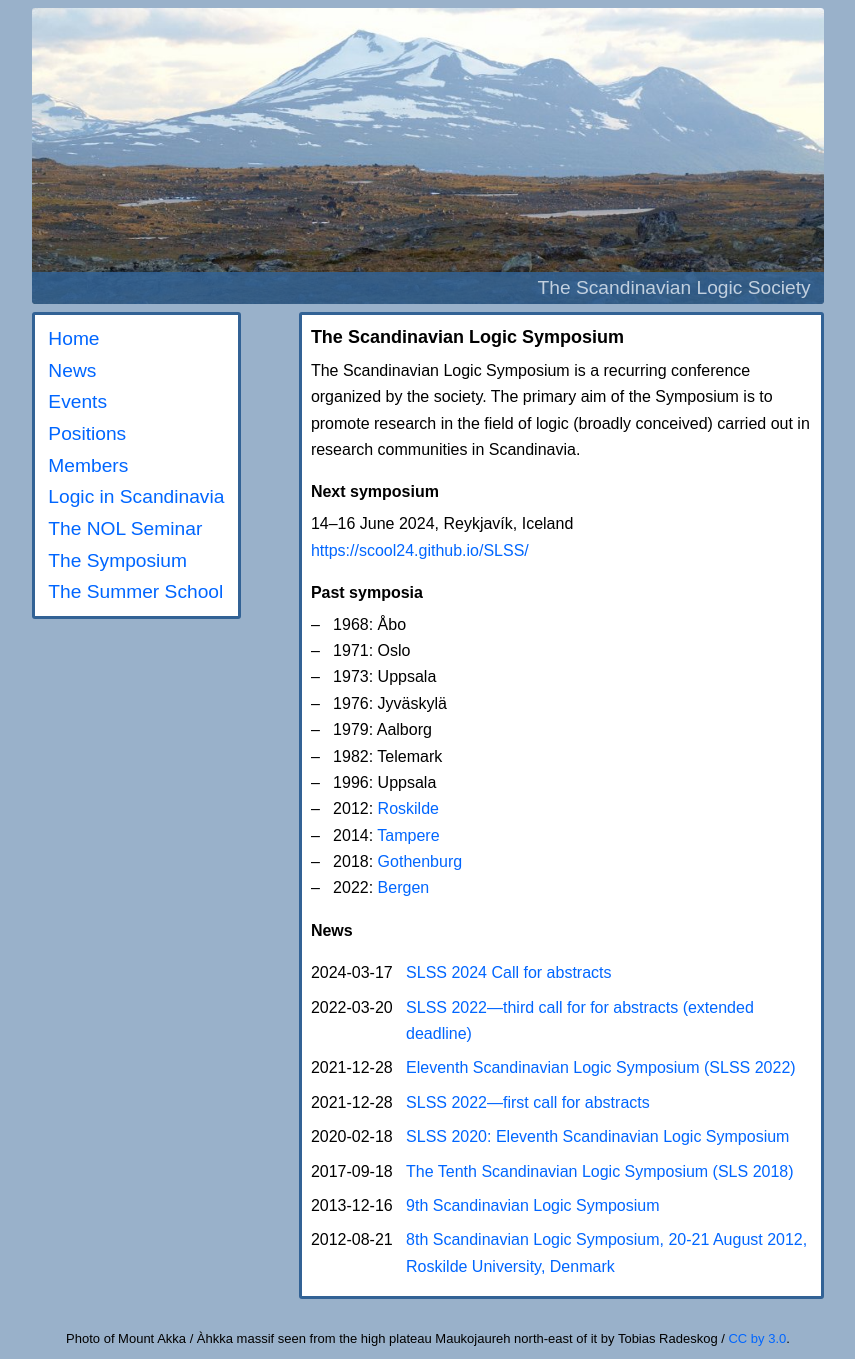
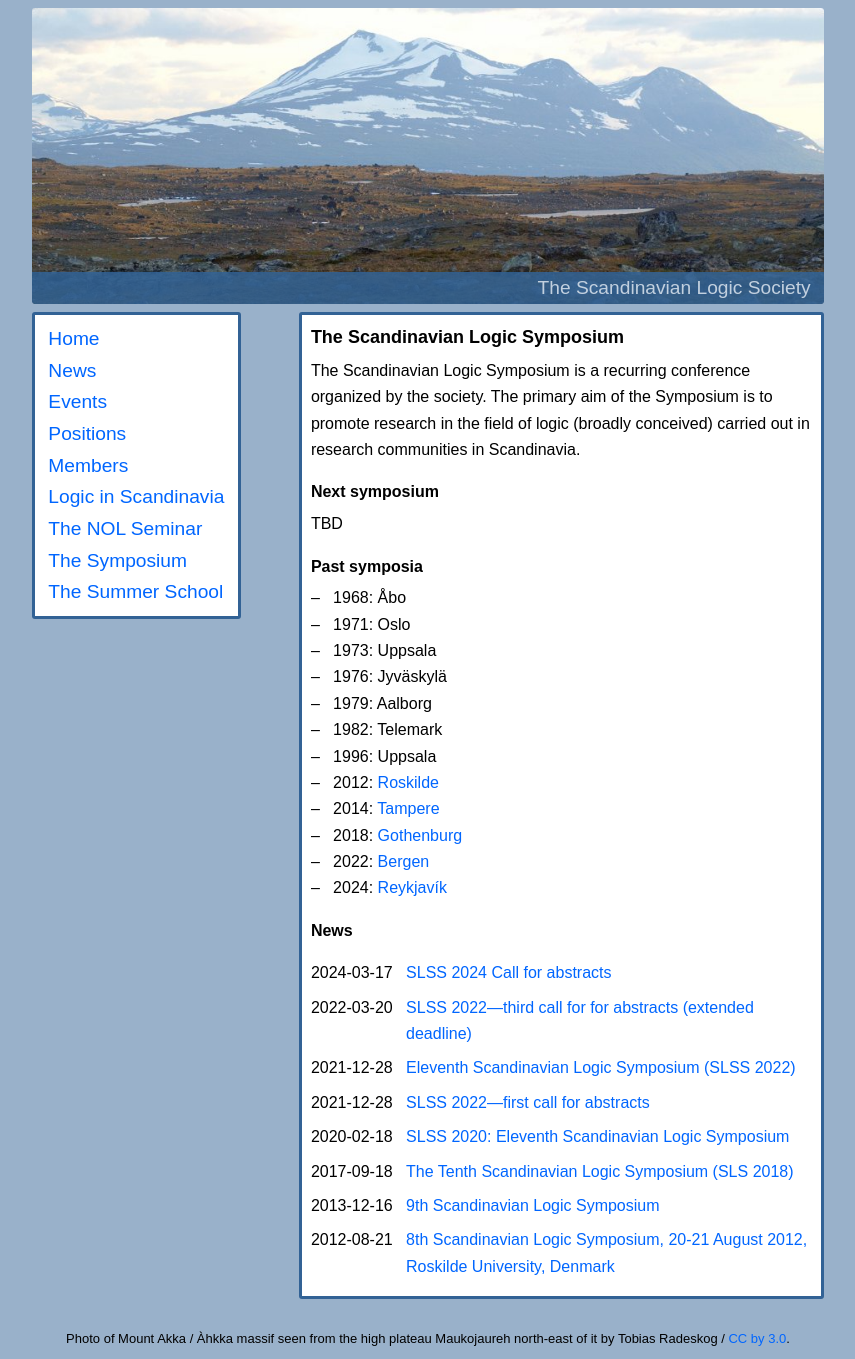
Before and after one commit to scandinavianlogic/scandinavianlogic.github.io, a Jekyll site: the page built from symposium.md, in a window 1280 px wide. Shown: the whole page, without its empty margins (212-1067 px from the left). Built offline with Jekyll 4.4.1, drawn with Linux system fonts in a browser that asks for light colours.

Commit message:
move Rejkjavík 2024 from next symposium to past symposia

```diff
--- a/symposium.md
+++ b/symposium.md
@@ -10,8 +10,7 @@ logic (broadly conceived) carried out in research communities in Scandinavia.
 
 ### Next symposium
 
-14–16 June 2024, Reykjavík, Iceland
-<https://scool24.github.io/SLSS/>
+TBD
 
 ### Past symposia
 
```
Also changed, not shown: other parts of symposium.md (+1 -0 lines).
